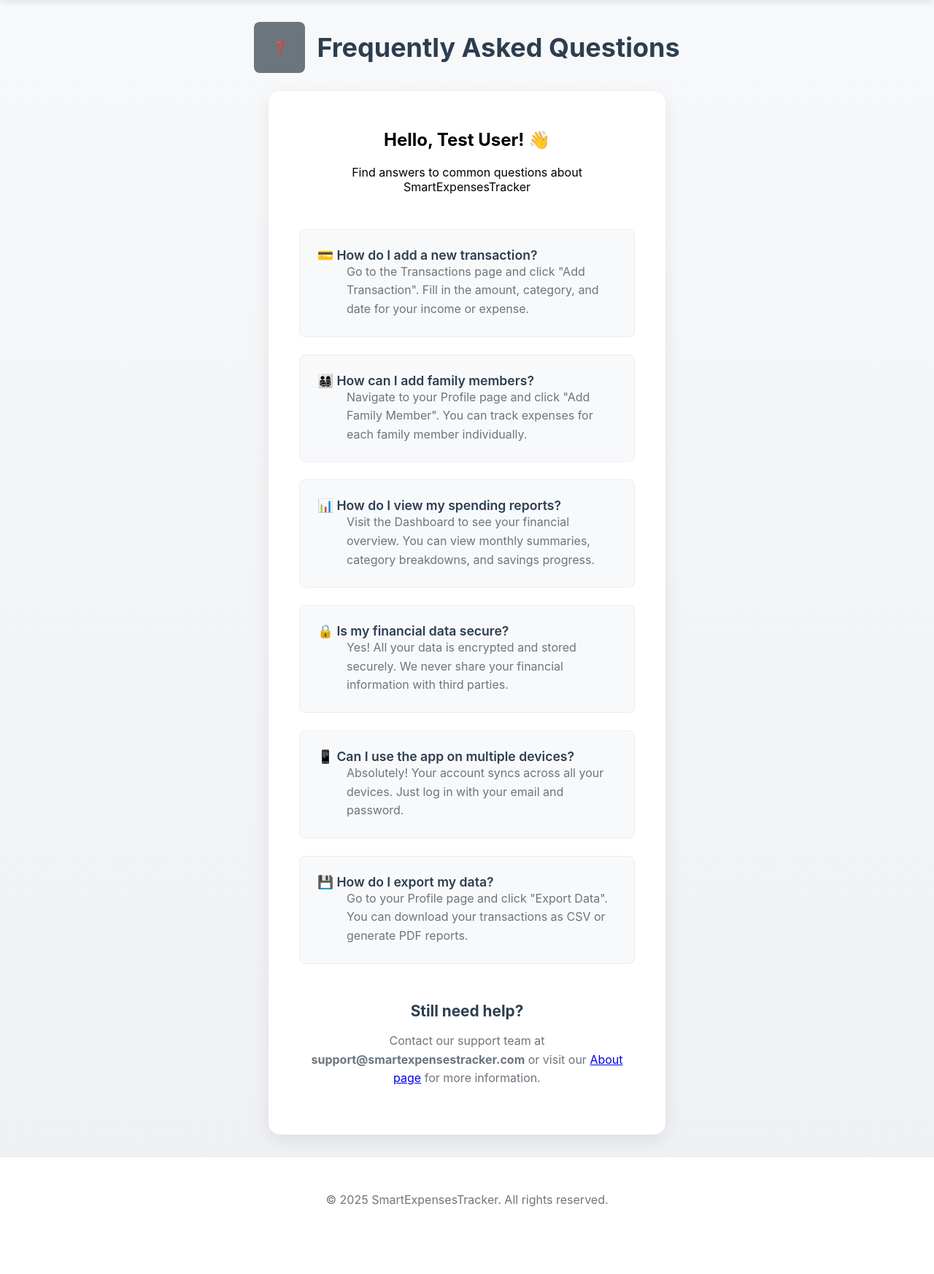
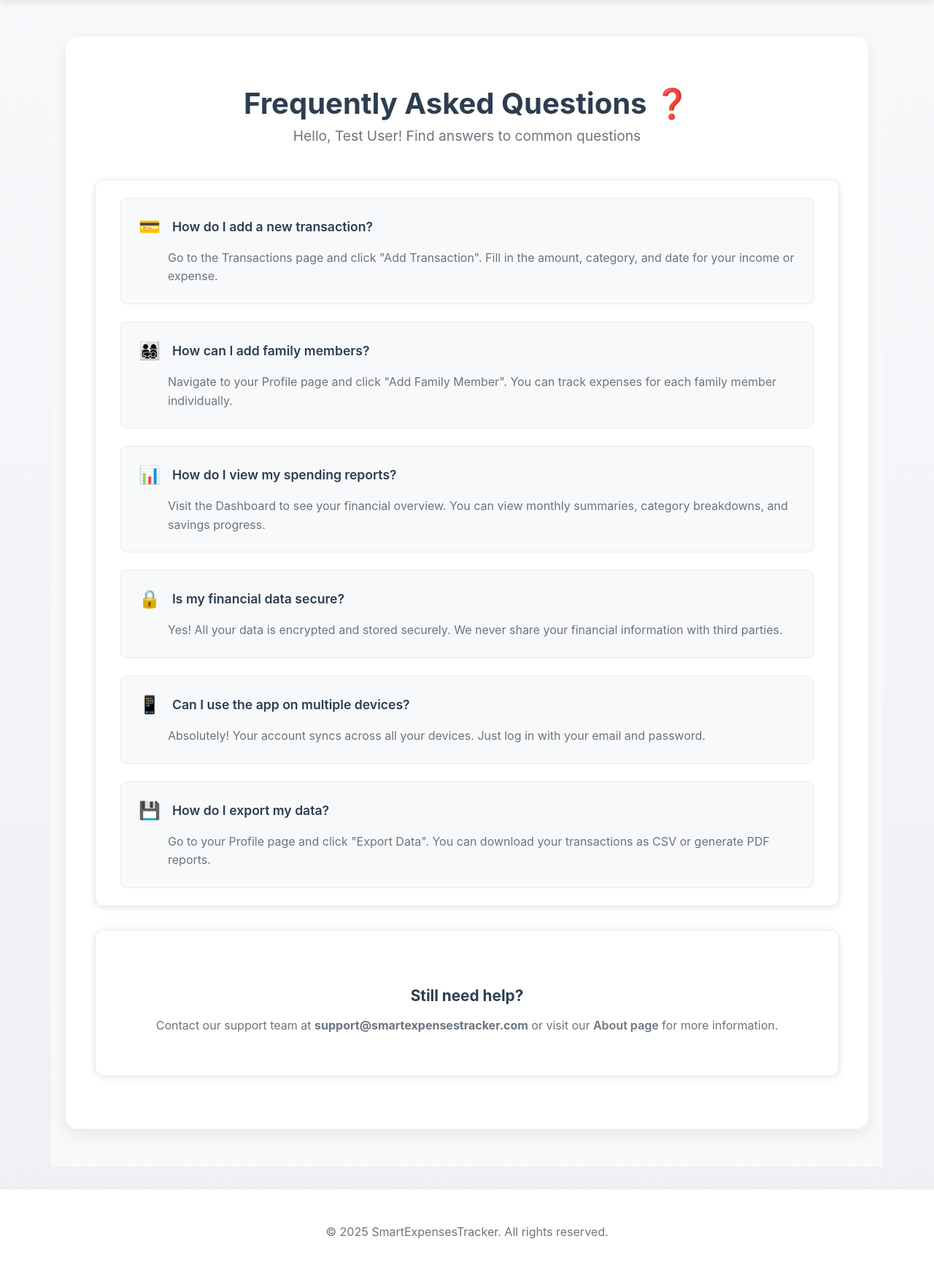
Before and after one commit to FlaviaMorgulis/Smart_Expenses_Tracker, a Flask app: page /faq in a window 1280 px wide. Shown: the part 127-1873 px from the top of the page at 73% size. Before the commit the page ends 1781 px from the top, so only its background shows below. Run offline with Flask 3, Linux system fonts and the light colour scheme; a user stored in the database is signed in.

Commit message:
feat: update FAQ page content

```diff
--- a/app/templates/faq.html
+++ b/app/templates/faq.html
@@ -3,56 +3,81 @@
 {% block title %}FAQ - SmartExpensesTracker{% endblock %}
 
 {% block content %}
-<!-- Brand Section -->
-<section class="brand">
-    <div class="logo">❓</div>
-    <h1>Frequently Asked Questions</h1>
-</section>
+<div class="dashboard-container">
+    <div class="dashboard-content">
+        <!-- Welcome Section -->
+        <div class="welcome-section">
+            <h1>Frequently Asked Questions ❓</h1>
+            <p class="lead">Hello, {{ user.user_name }}! Find answers to common questions</p>
+        </div>
 
         <!-- FAQ Content -->
-<section class="auth-card">
+        <div class="analytics-section">
+            <div class="analytics-card full-width">
                 <div class="faq-content">
-        <div class="welcome-section">
-            <h2>Hello, {{ user.user_name }}! 👋</h2>
-            <p>Find answers to common questions about SmartExpensesTracker</p>
-        </div>
-
                     <div class="faq-list">
                         <div class="faq-item">
-                <h3>💳 How do I add a new transaction?</h3>
+                            <div class="faq-header">
+                                <div class="faq-icon">💳</div>
+                                <h3>How do I add a new transaction?</h3>
+                            </div>
                             <p>Go to the Transactions page and click "Add Transaction". Fill in the amount, category, and date for your income or expense.</p>
                         </div>
 
                         <div class="faq-item">
-                <h3>👨‍👩‍👧‍👦 How can I add family members?</h3>
+                            <div class="faq-header">
+                                <div class="faq-icon">👨‍👩‍👧‍👦</div>
+                                <h3>How can I add family members?</h3>
+                            </div>
                             <p>Navigate to your Profile page and click "Add Family Member". You can track expenses for each family member individually.</p>
                         </div>
 
                         <div class="faq-item">
-                <h3>📊 How do I view my spending reports?</h3>
+                            <div class="faq-header">
+                                <div class="faq-icon">📊</div>
+                                <h3>How do I view my spending reports?</h3>
+                            </div>
                             <p>Visit the Dashboard to see your financial overview. You can view monthly summaries, category breakdowns, and savings progress.</p>
                         </div>
 
                         <div class="faq-item">
-                <h3>🔒 Is my financial data secure?</h3>
+                            <div class="faq-header">
+                                <div class="faq-icon">🔒</div>
+                                <h3>Is my financial data secure?</h3>
+                            </div>
                             <p>Yes! All your data is encrypted and stored securely. We never share your financial information with third parties.</p>
                         </div>
 
                         <div class="faq-item">
-                <h3>📱 Can I use the app on multiple devices?</h3>
+                            <div class="faq-header">
+                                <div class="faq-icon">📱</div>
+                                <h3>Can I use the app on multiple devices?</h3>
+                            </div>
                             <p>Absolutely! Your account syncs across all your devices. Just log in with your email and password.</p>
                         </div>
 
                         <div class="faq-item">
-                <h3>💾 How do I export my data?</h3>
+                            <div class="faq-header">
+                                <div class="faq-icon">💾</div>
+                                <h3>How do I export my data?</h3>
+                            </div>
                             <p>Go to your Profile page and click "Export Data". You can download your transactions as CSV or generate PDF reports.</p>
                         </div>
                     </div>
+                </div>
+            </div>
+        </div>
 
+        <!-- Support Section -->
+        <div class="analytics-section">
+            <div class="analytics-card full-width">
                 <div class="support-section">
                     <h3>Still need help?</h3>
-            <p>Contact our support team at <strong>support@smartexpensestracker.com</strong> or visit our <a href="{{ url_for('main.about') }}">About page</a> for more information.</p>
+                    <p>Contact our support team at <strong>support@smartexpensestracker.com</strong> or visit our
+                       <a href="{{ url_for('main.about') }}" style="color: var(--accent); text-decoration: none; font-weight: 600;">About page</a> for more information.</p>
                 </div>
             </div>
-</section>
+        </div>
+    </div>
+</div>
 {% endblock %}
```
Lines whose indentation alone changed are shown as unchanged.
